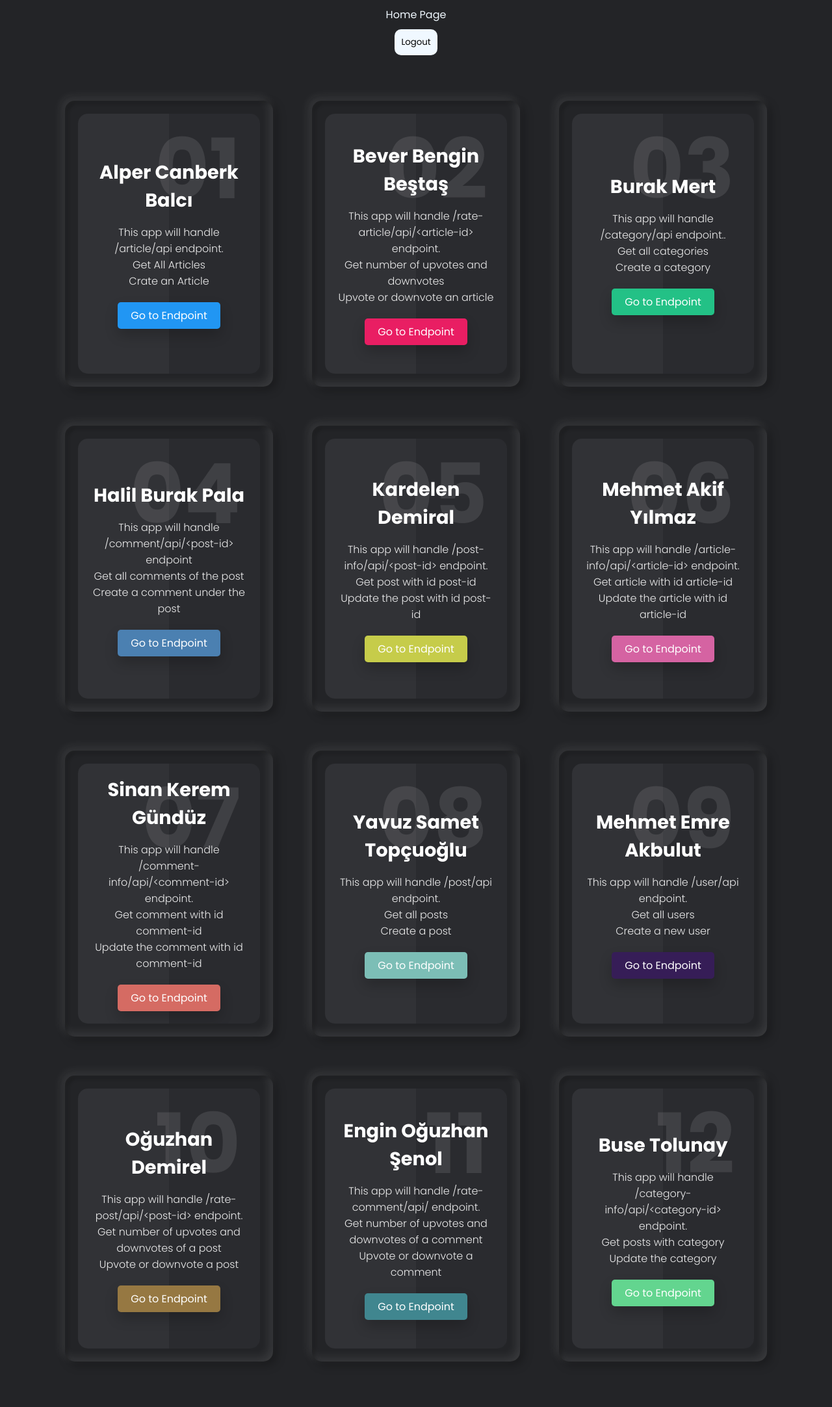
After one commit to bounswe/bounswe2022group5, a Django app: page / in a window 1280 px wide. The commit adds this page. Shown: the whole page at 65% size. Run offline with Django 4.2, Linux system fonts and the light colour scheme; the visitor is signed in with stand-in values (Sample User, id 1).

Commit message:
Login and Home Page is created

```diff
--- /dev/null
+++ b/practice-app/_main/static/styleMain.css
@@ -0,0 +1,156 @@
+@import url("https://fonts.googleapis.com/css2?family=Poppins:wght@300;400;500;700;800&display=swap");
+* {
+  margin: 0;
+  padding: 0;
+  box-sizing: border-box;
+  font-family: "Poppins", sans-serif;
+}
+
+body {
+  display: flex;
+  justify-content: center;
+  align-items: center;
+  flex-wrap: wrap;
+  min-height: 100vh;
+  background: #232427;
+}
+
+body .container {
+  display: flex;
+  justify-content: center;
+  align-items: center;
+  flex-wrap: wrap;
+  max-width: 1200px;
+  margin: 40px 0;
+}
+
+body .container .card {
+  position: relative;
+  min-width: 320px;
+  height: 440px;
+  box-shadow: inset 5px 5px 5px rgba(0, 0, 0, 0.2),
+    inset -5px -5px 15px rgba(255, 255, 255, 0.1),
+    5px 5px 15px rgba(0, 0, 0, 0.3), -5px -5px 15px rgba(255, 255, 255, 0.1);
+  border-radius: 15px;
+  margin: 30px;
+  transition: 0.5s;
+}
+
+body .container .card:nth-child(1) .box .content a {
+  background: #2196f3;
+}
+
+body .container .card:nth-child(2) .box .content a {
+  background: #e91e63;
+}
+
+body .container .card:nth-child(3) .box .content a {
+  background: #23c186;
+}
+
+body .container .card:nth-child(4) .box .content a {
+    background: #4b80b1;
+  }
+body .container .card:nth-child(5) .box .content a {
+  background: #c6cc4a;
+}
+
+body .container .card:nth-child(6) .box .content a {
+    background: #d563a2;
+  }
+
+  body .container .card:nth-child(7) .box .content a {
+    background: #d56b63;
+  }
+  body .container .card:nth-child(8) .box .content a {
+    background: #7cbeb6;
+  }
+
+  body .container .card:nth-child(9) .box .content a {
+    background: #361d57;
+  }
+  body .container .card:nth-child(10) .box .content a {
+    background: #967842;
+  }
+  body .container .card:nth-child(11) .box .content a {
+    background: #40868f;
+  }
+  body .container .card:nth-child(12) .box .content a {
+    background: #63d58f;
+  }
+
+body .container .card .box {
+  position: absolute;
+  top: 20px;
+  left: 20px;
+  right: 20px;
+  bottom: 20px;
+  background: #2a2b2f;
+  border-radius: 15px;
+  display: flex;
+  justify-content: center;
+  align-items: center;
+  overflow: hidden;
+  transition: 0.5s;
+}
+
+body .container .card .box:hover {
+  transform: translateY(-50px);
+}
+
+body .container .card .box:before {
+  content: "";
+  position: absolute;
+  top: 0;
+  left: 0;
+  width: 50%;
+  height: 100%;
+  background: rgba(255, 255, 255, 0.03);
+}
+
+body .container .card .box .content {
+  padding: 20px;
+  text-align: center;
+}
+
+body .container .card .box .content h2 {
+  position: absolute;
+  top: -10px;
+  right: 30px;
+  font-size: 8rem;
+  color: rgba(255, 255, 255, 0.1);
+}
+
+body .container .card .box .content h3 {
+  font-size: 1.8rem;
+  color: #fff;
+  z-index: 1;
+  transition: 0.5s;
+  margin-bottom: 15px;
+}
+
+body .container .card .box .content p {
+  font-size: 1rem;
+  font-weight: 300;
+  color: rgba(255, 255, 255, 0.9);
+  z-index: 1;
+  transition: 0.5s;
+}
+
+body .container .card .box .content a {
+  position: relative;
+  display: inline-block;
+  padding: 8px 20px;
+  background: black;
+  border-radius: 5px;
+  text-decoration: none;
+  color: white;
+  margin-top: 20px;
+  box-shadow: 0 10px 20px rgba(0, 0, 0, 0.2);
+  transition: 0.5s;
+}
+body .container .card .box .content a:hover {
+  box-shadow: 0 10px 20px rgba(0, 0, 0, 0.6);
+  background: #fff;
+  color: #000;
+}
--- /dev/null
+++ b/practice-app/_main/templates/HomePage.html
@@ -0,0 +1,169 @@
+<!DOCTYPE html>
+<html>
+<head>
+    <meta charset="UTF-8">
+    <title>Home Page</title>
+    <link rel="stylesheet" href="../static/styleMain.css">
+
+</head>
+
+<body">
+
+    <div><p style="text-align: center;color: aliceblue;padding: 10px;">Home Page</p></div>
+    <div style="width: 100%;text-align: center;color: aliceblue;">
+        <form  class="form" method="POST" action="logout">
+            {%csrf_token%}
+            <input type="hidden" name="next" value="{{ request.path }}">
+            <button style="background: aliceblue; border: none;border-radius: 10px;" type="submit"><p style="padding:10px;">Logout</p></button>
+
+
+        </form>
+
+    </div>
+    <div class="container">
+        <div class="card">
+          <div class="box">
+            <div class="content">
+              <h2>01</h2>
+              <h3>Alper Canberk Balcı</h3>
+              <p>This app will handle /article/api endpoint. <br> Get All Articles <br> Crate an Article
+              </p>
+              <a href="/article/">Go to Endpoint</a>
+            </div>
+          </div>
+        </div>
+
+        <div class="card">
+            <div class="box">
+              <div class="content">
+                <h2>02</h2>
+                <h3>Bever Bengin Beştaş</h3>
+                <p>This app will handle /rate-article/api/&lt;article-id&gt; endpoint.<br>Get number of upvotes and downvotes<br>Upvote or downvote an article
+                </p>
+                <a href="/rate-article/">Go to Endpoint</a>
+              </div>
+            </div>
+          </div>
+          <div class="card">
+            <div class="box">
+              <div class="content">
+                <h2>03</h2>
+                <h3>Burak Mert</h3>
+                <p>This app will handle /category/api endpoint..<br>Get all categories <br>Create a category
+                </p>
+                <a href="/category/">Go to Endpoint</a>
+              </div>
+            </div>
+          </div>
+
+          <div class="card">
+            <div class="box">
+              <div class="content">
+                <h2>04</h2>
+                <h3>Halil Burak Pala</h3>
+                <p>This app will handle /comment/api/&lt;post-id&gt; endpoint<br>	Get all comments of the post<br>Create a comment under the post
+                </p>
+                <a href="/comment/">Go to Endpoint</a>
+              </div>
+            </div>
+          </div>
+
+          <div class="card">
+            <div class="box">
+              <div class="content">
+                <h2>05</h2>
+                <h3>Kardelen Demiral</h3>
+                <p>This app will handle /post-info/api/&lt;post-id&gt; endpoint.<br>Get post with id post-id<br>Update the post with id post-id
+                </p>
+                <a href="/post-info/">Go to Endpoint</a>
+              </div>
+            </div>
+          </div>
+          <div class="card">
+            <div class="box">
+              <div class="content">
+                <h2>06</h2>
+                <h3>Mehmet Akif Yılmaz</h3>
+                <p>This app will handle /article-info/api/&lt;article-id&gt; endpoint.<br>Get article with id article-id<br>Update the article with id article-id
+                </p>
+                <a href="/article-info/">Go to Endpoint</a>
+              </div>
+            </div>
+          </div>
+          <div class="card">
+            <div class="box">
+              <div class="content">
+                <h2>07</h2>
+                <h3>Sinan Kerem Gündüz</h3>
+                <p>This app will handle /comment-info/api/&lt;comment-id&gt; endpoint.<br>Get comment with id comment-id<br>Update the comment with id comment-id
+                </p>
+                <a href="/comment-info/">Go to Endpoint</a>
+              </div>
+            </div>
+          </div>
+          <div class="card">
+            <div class="box">
+              <div class="content">
+                <h2>08</h2>
+                <h3>Yavuz Samet Topçuoğlu</h3>
+                <p> This app will handle /post/api endpoint.<br>Get all posts<br>Create a post
+                </p>
+                <a href="/post/">Go to Endpoint</a>
+              </div>
+            </div>
+          </div>
+          <div class="card">
+            <div class="box">
+              <div class="content">
+                <h2>09</h2>
+                <h3>Mehmet Emre Akbulut</h3>
+                <p>This app will handle /user/api endpoint.<br>Get all users<br>	Create a new user
+                </p>
+                <a href="/user/">Go to Endpoint</a>
+              </div>
+            </div>
+          </div>
+          <div class="card">
+            <div class="box">
+              <div class="content">
+                <h2>10</h2>
+                <h3>Oğuzhan Demirel</h3>
+                <p>This app will handle /rate-post/api/&lt;post-id&gt; endpoint.<br>Get number of upvotes and downvotes of a post<br>Upvote or downvote a post
+                </p>
+                <a href="/rate-post/">Go to Endpoint</a>
+              </div>
+            </div>
+          </div>
+          <div class="card">
+            <div class="box">
+              <div class="content">
+                <h2>11</h2>
+                <h3>Engin Oğuzhan Şenol</h3>
+                <p>This app will handle /rate-comment/api/<comment-id> endpoint.<br>Get number of upvotes and downvotes of a comment <br>Upvote or downvote a comment
+                </p>
+                <a href="/rate-comment/">Go to Endpoint</a>
+              </div>
+            </div>
+          </div>
+          <div class="card">
+            <div class="box">
+              <div class="content">
+                <h2>12</h2>
+                <h3>Buse Tolunay</h3>
+                <p>This app will handle /category-info/api/&lt;category-id&gt; endpoint.<br>Get posts with category<br>Update the category
+                </p>
+                <a href="/category-info/">Go to Endpoint</a>
+              </div>
+            </div>
+          </div>
+
+
+
+
+
+
+
+
+    </body>
+
+    </html>
--- a/practice-app/_main/urls.py
+++ b/practice-app/_main/urls.py
@@ -0,0 +1,10 @@
+
+from django.urls import path, include
+from .views import main,Login,Logout
+from django.conf import settings
+from django.conf.urls.static import static
+urlpatterns = [
+    path('',main,name="main"),
+    path('login',Login,name="login"),
+    path('logout',Logout,name="logout")
+] + static(settings.STATIC_URL, document_root=settings.STATIC_ROOT)
--- a/practice-app/_main/views.py
+++ b/practice-app/_main/views.py
@@ -1,3 +1,35 @@
+from django.http import HttpResponseRedirect
 from django.shortcuts import render
 
 # Create your views here.
+from django.http import HttpResponseRedirect
+from django.contrib.auth import authenticate, login, logout
+from django.urls import reverse
+def Login(request):
+    username = request.POST['username']
+    password = request.POST['password']
+    user = authenticate(request, username=username, password=password)
+    if user is not None:
+        login(request, user)
+        print(reverse('main'))
+        next = request.POST.get('next', '/')
+        print(next)
+        return HttpResponseRedirect(next)
+
+        ...
+    else:
+        print("DONT")
+        return
+
+def Logout(request):
+    if request.user.is_authenticated:
+        logout(request)
+        next = request.POST.get('next', '/')
+        print(next)
+        return HttpResponseRedirect(next)
+def main(request):
+    print("darari")
+    if not request.user.is_authenticated:
+        return render(request, 'login.html')
+    else:
+        return render(request,"HomePage.html")
--- a/practice-app/practice_app/settings.py
+++ b/practice-app/practice_app/settings.py
@@ -51,6 +51,7 @@ INSTALLED_APPS = [
     'rate_comment',
     'rate_post',
     'user',
+    '_main'
 ]
 
 
--- a/practice-app/practice_app/urls.py
+++ b/practice-app/practice_app/urls.py
@@ -27,8 +27,9 @@ from rate_article import urls as rate_article_urls
 from rate_comment import urls as rate_comment_urls
 from rate_post import urls as rate_post_urls
 from user import urls as user_urls
-
+from _main import urls as _main_urls
 urlpatterns = [
+    path('',include(_main_urls)),
     path('admin/', admin.site.urls),
     # path('article/', include(article_urls)),
     # path('article-info/', include(article_info_urls)),
--- a/practice-app/user/templates/allUsers.html
+++ b/practice-app/user/templates/allUsers.html
@@ -11,7 +11,7 @@
 <html>
 <head>
     <meta charset="UTF-8">
-    <link rel="stylesheet" href="../static/style.css">
+    <link rel="stylesheet" href="../static/styleUser.css">
     <title>Users Page</title>
 
 </head>
--- a/practice-app/user/templates/user.html
+++ b/practice-app/user/templates/user.html
@@ -6,7 +6,7 @@
 
 
 
-        <link rel="stylesheet" href="../static/style2.css">
+        <link rel="stylesheet" href="../static/styleUser2.css">
 
 
 </head>
--- a/practice-app/user/urls.py
+++ b/practice-app/user/urls.py
@@ -1,10 +1,12 @@
 
 from django.urls import path, include
 from .views import  UserList, allUsers, userDetail,userView, createUser
+from django.conf import settings
+from django.conf.urls.static import static
 urlpatterns = [
     path('api',UserList.as_view(),name="api"),
     path('api/<str:username>',userDetail.as_view(),name='detailView'),
     path('',userView, name = "userMain"),
     path('allUsers',allUsers,name="allUsers"),
     path('createUser',createUser,name="createUser")
-]
+]  + static(settings.STATIC_URL, document_root=settings.STATIC_ROOT)
```
Also changed, not shown: practice-app/_main/static/styleLogin.css (added, +167 -0 lines), practice-app/_main/templates/login.html (added, +47 -0 lines), practice-app/user/static/styleUser.css (renamed from practice-app/user/static/style.css), practice-app/user/static/styleUser2.css (renamed from practice-app/user/static/style2.css).
